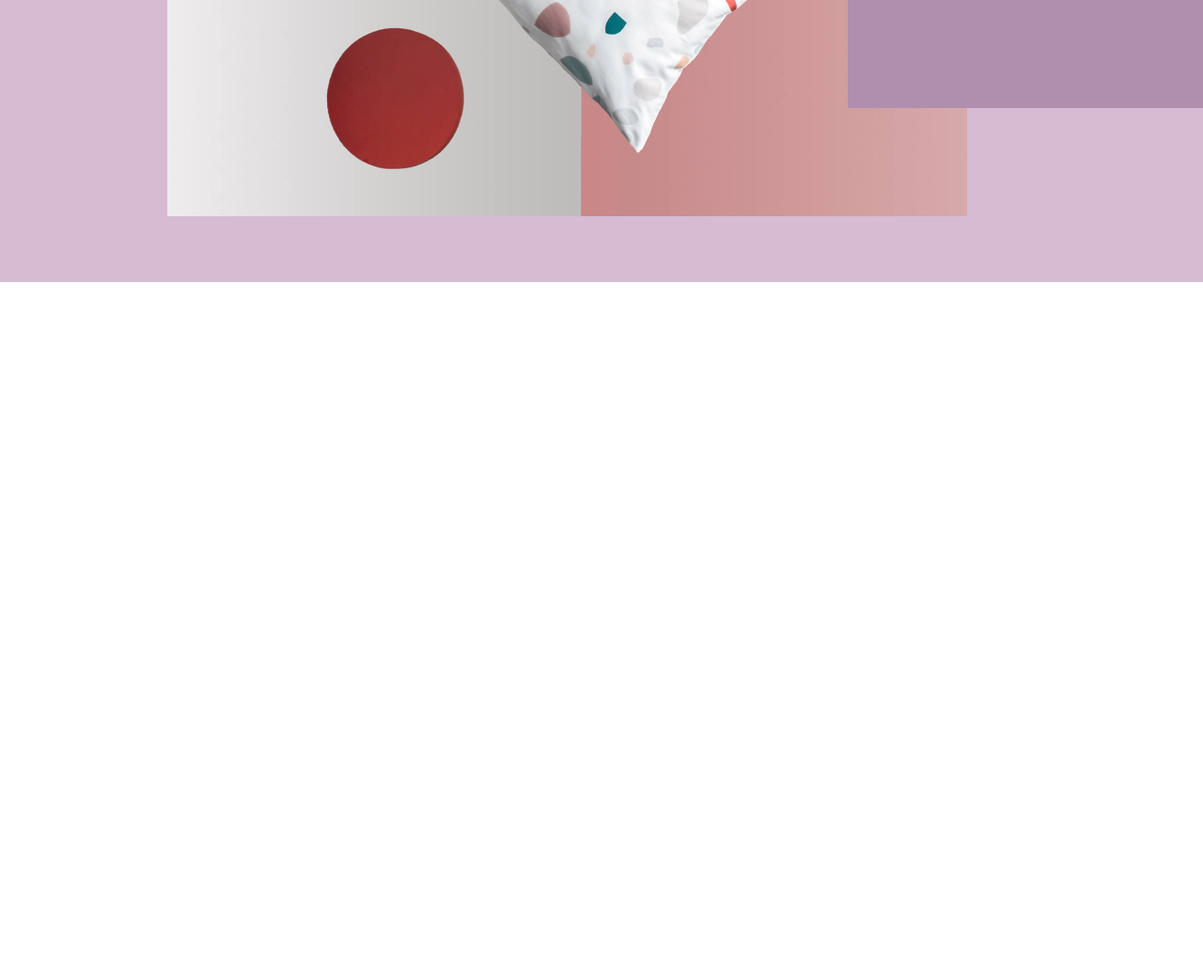
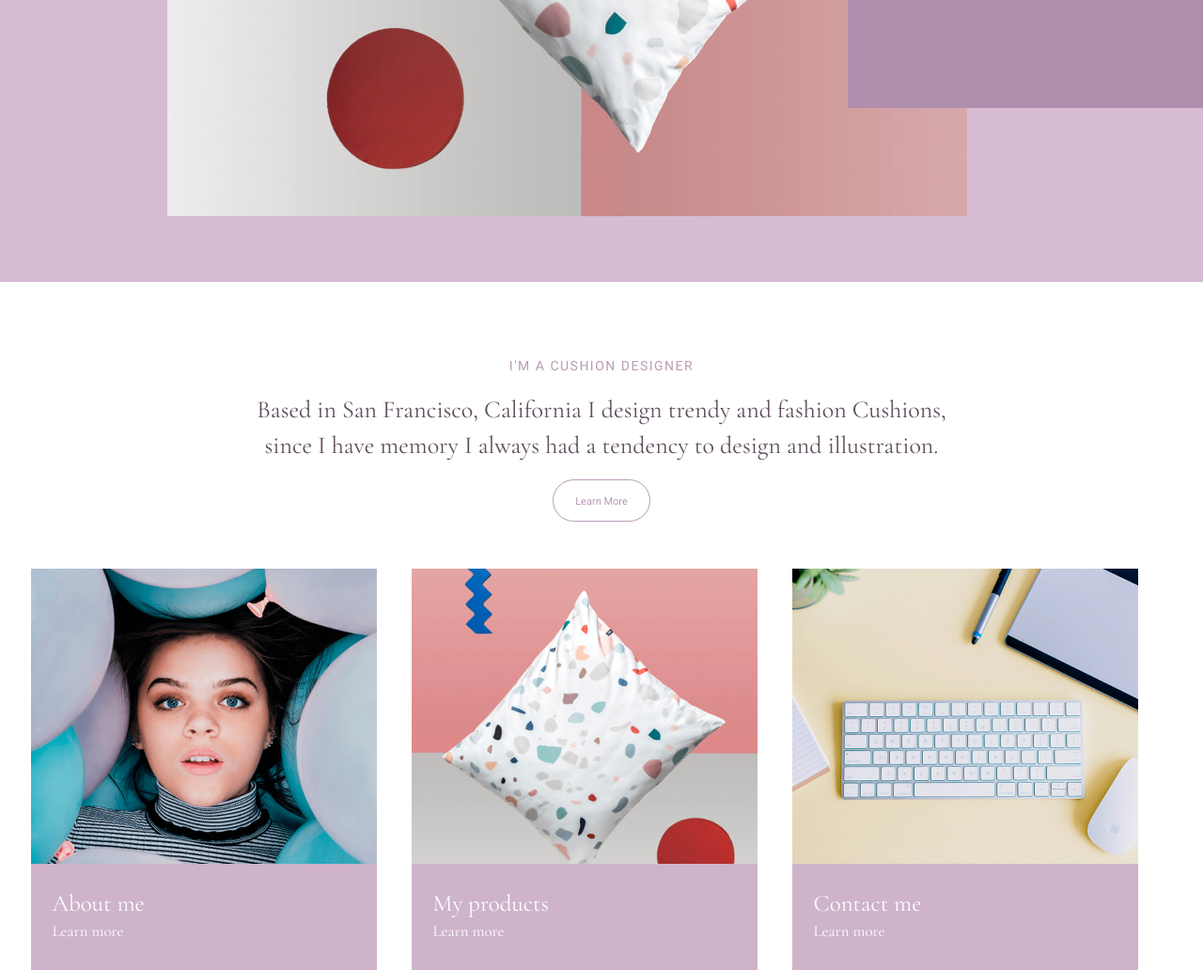
Before and after one commit to adri006/marela_project, a plain HTML site: page index.html in a window 1280 px wide. Shown: the part 637-1669 px from the top of the page at 94% size. Before the commit the page ends 937 px from the top, so only its background shows below. Drawn offline with nearby package versions, Linux system fonts and the light colour scheme.

Commit message:
feat: finish third section

```diff
--- a/index.html
+++ b/index.html
@@ -42,5 +42,29 @@
 			<a href="#">BUY NOW</a>
 		</div>
 	</section>
+	<section>
+		<div class="cushion">
+			<h4 class="cushion_title">I'M A CUSHION DESIGNER</h4>
+			<p class="cushion_text">Based in San Francisco, California I design trendy and fashion Cushions,<br> since I have memory I always had a tendency to design and illustration.</p>
+			<button class="cushion_button">Learn More</button>
+		</div>
+		<div class="icon">
+			<div class="icons icon_about-me">
+				<img src="images/about-me.jpg" alt="">
+				<h2>About me</h2>
+				<a href="#">Learn more</a>
+			</div>
+			<div class="icons icon_my-products">
+				<img src="images/my-products.jpg" alt="">
+				<h2>My products</h2>
+				<a href="#">Learn more</a>
+			</div>
+			<div class="icons icon_coontact-me">
+				<img src="images/contact-me.jpg" alt="">
+				<h2>Contact me</h2>
+				<a href="#">Learn more</a>
+			</div>
+		</div>
+	</section>
 </body>
 </html>
--- a/style.css
+++ b/style.css
@@ -1,5 +1,5 @@
 @import url('https://fonts.googleapis.com/css2?family=Cormorant+Garamond&display=swap');
-body,p ,h1{
+body,p ,h1,h2,h4{
 	margin: 0;
 	padding: 0;
 }
@@ -68,10 +68,82 @@ header{
 }
 .present_text a{
 	font-family: 'Roboto';
-	font-weight: 400;
 	font-size: 14px;
 	line-height: 30px;
 	letter-spacing: 1.5px;
 	color: #FFFFFF;
 	padding-top: 22px;
+	border-bottom: 3px solid #fff;
+	text-decoration: none;
 }
+.present_text a:hover{
+	cursor: pointer;
+}
+.cushion{
+	display: flex;
+	flex-direction: column;
+    align-items: center;
+}
+.cushion_title{
+	padding-top: 74px;
+	font-family: 'Roboto';
+	font-weight: 400;
+	font-size: 14px;
+	line-height: 30px;
+	text-align: center;
+	letter-spacing: 1.5px;
+	color: #B99BB6;
+}
+.cushion_text{
+	padding-top: 13px;
+	font-family: 'Cormorant Garamond';
+	font-weight: 400;
+	font-size: 26px;
+	line-height: 38px;
+	text-align: center;
+	color: #5F4D5D;
+}
+.cushion_button{
+	margin-top: 17px;
+	border: 1px solid #B99BB6;
+	background-color: #fff;
+	border-radius: 25px;
+	font-family: 'Roboto';
+	font-size: 11px;
+	line-height: 15px;
+	text-align: center;
+	letter-sacing: 1.5px;
+	color: #B99BB6;
+	padding: 15px 23px 13px 23px;
+	cursor: pointer;
+}
+.icon{
+	display: flex;
+	justify-content: center;
+	padding-top: 50px;
+}
+.icons{
+	height: 427px;
+	width: 368px;
+	margin-right: 37px;
+	background-color: #CEB3CB;
+}
+.icons h2{
+	font-family: 'Cormorant Garamond';
+	font-weight: 400;
+	font-size: 25px;
+	line-height: 30px;
+	color: #FFFFFF;
+	padding-top: 23px;
+	padding-left: 23px;
+}
+.icons a{
+	text-decoration: none;
+	font-family: 'Cormorant Garamond';
+	font-weight: 400;
+	font-size: 17px;
+	line-height: 30px;
+	color: #FFFFFF;
+	padding-left: 23px;
+	padding-top: 6px;
+}
```
Also changed, not shown: images/about-me.jpg (added), images/contact-me.jpg (added), images/my-products.jpg (added).
